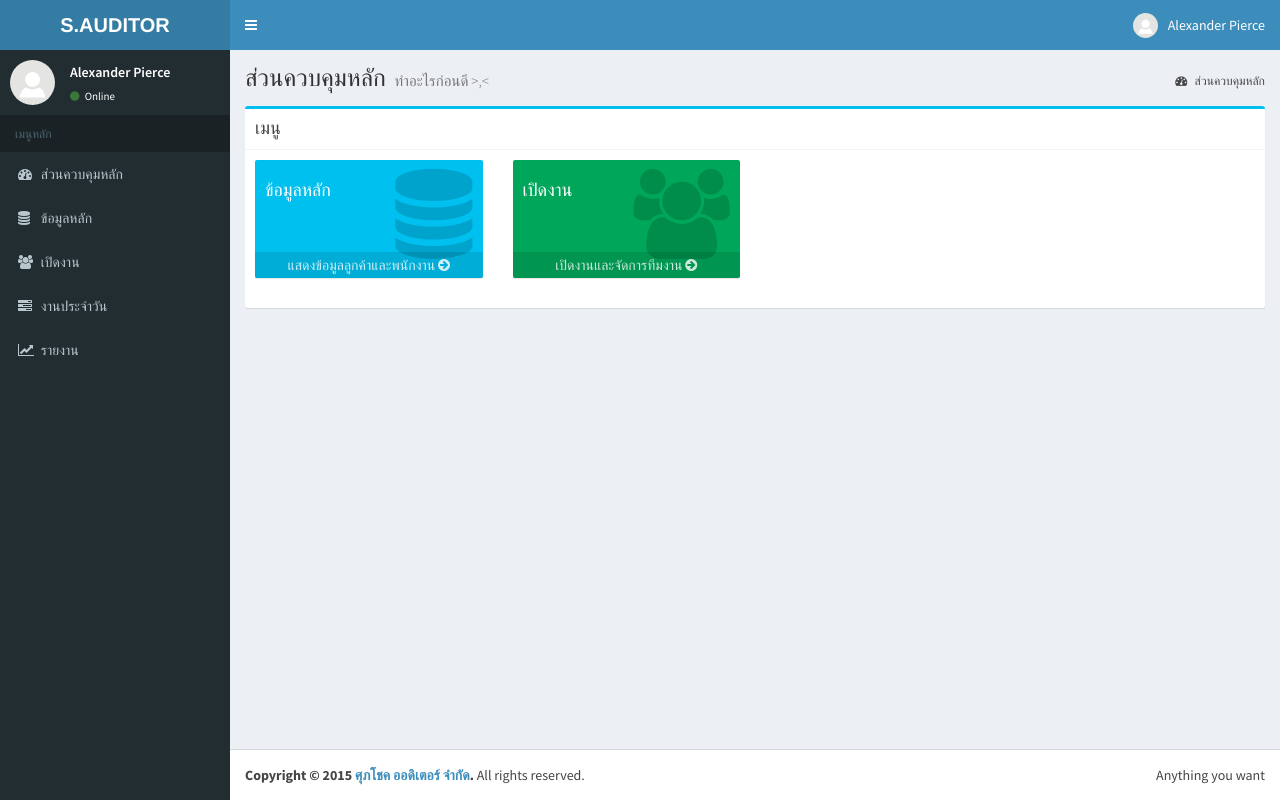
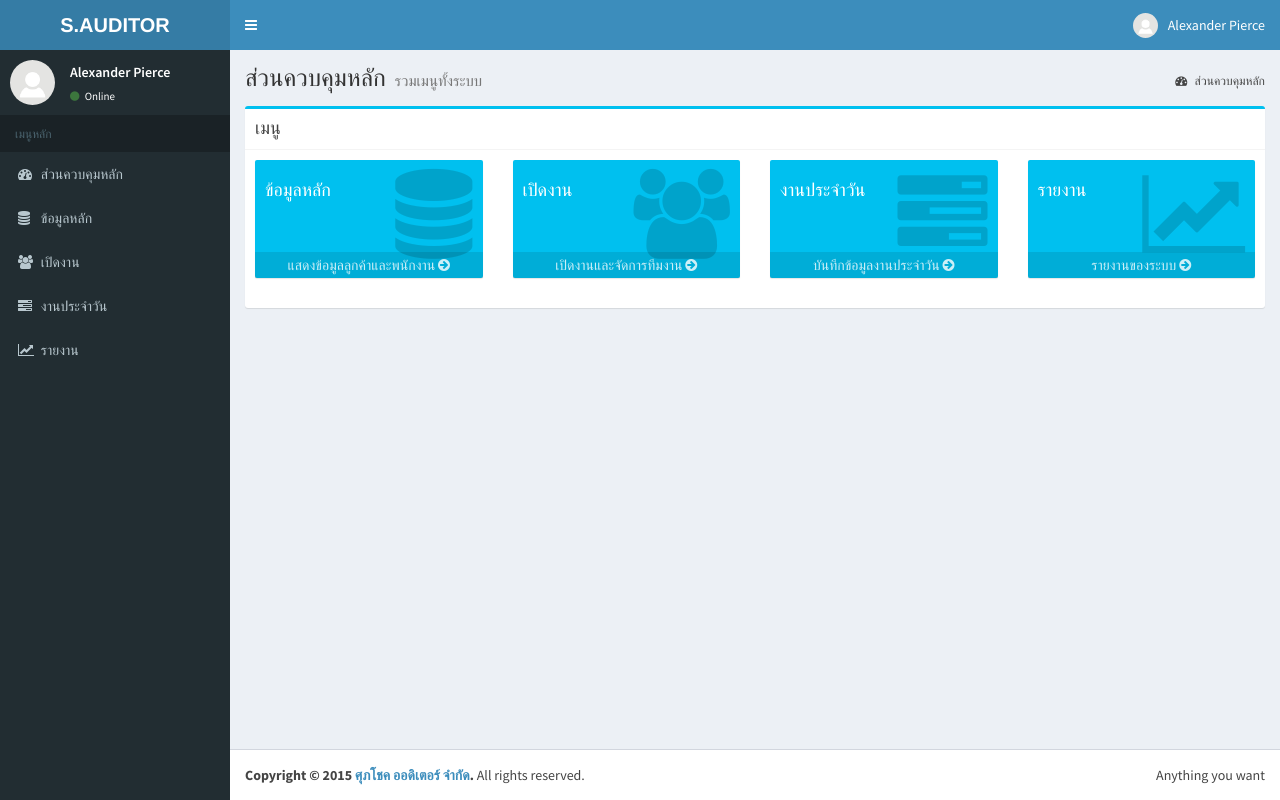
Before and after one commit to thesis-cpe/spch1, a PHP site: page /main-control.php in a window 1280 px wide. Run offline with PHP 8.4, Linux system fonts and the light colour scheme; some libraries are stand-ins or nearby versions.

Commit message:
น.เมนูหลัก

```diff
--- a/index.php
+++ b/index.php
@@ -1,4 +1,4 @@
 <?php
 
- header( "location: main-data.php" );
+ header( "location: main-control.php" );
  exit(0);
--- a/main-control.php
+++ b/main-control.php
@@ -74,7 +74,7 @@ scratch. This page gets rid of all links and provides the needed markup only.
                 <section class="content-header">
                     <h1>
                         ส่วนควบคุมหลัก
-                        <small>ทำอะไรก่อนดี >,<</small>
+                        <small>รวมเมนูทั้งระบบ</small>
                     </h1>
                     <ol class="breadcrumb">
                         <li><a href="#"><i class="fa fa-dashboard"></i> ส่วนควบคุมหลัก</a></li>
@@ -93,7 +93,9 @@ scratch. This page gets rid of all links and provides the needed markup only.
                         </div>
                         <!-- /.box-header -->
                         <div class="box-body">
+
                             <div class="row">
+                                <!--ข้อมูลหลัก-->
                                 <div class="col-sm-3">
                                     <div class="small-box bg-aqua">
                                         <div class="inner">
@@ -104,13 +106,14 @@ scratch. This page gets rid of all links and provides the needed markup only.
                                         <div class="icon">
                                             <i class="fa fa-database"></i>
                                         </div>
-                                        <a href="#" class="small-box-footer">
+                                        <a href="main-data.php" class="small-box-footer">
                                             แสดงข้อมูลลูกค้าและพนักงาน <i class="fa fa-arrow-circle-right"></i>
                                         </a>
                                     </div>
                                 </div>
+                                <!--เปิดงาน-->
                                 <div class="col-sm-3">
-                                    <div class="small-box bg-green">
+                                    <div class="small-box bg-aqua">
                                         <div class="inner">
                                             <h4>เปิดงาน</h4>
 
@@ -124,6 +127,39 @@ scratch. This page gets rid of all links and provides the needed markup only.
                                         </a>
                                     </div>
                                 </div>
+                                <!--งานประจำวัน-->
+                                 <div class="col-sm-3">
+                                    <div class="small-box bg-aqua">
+                                        <div class="inner">
+                                            <h4>งานประจำวัน</h4>
+
+                                           <p>&nbsp;</p>
+                                        </div>
+                                        <div class="icon">
+                                            <i class="fa fa-tasks"></i>
+                                        </div>
+                                        <a href="daily-work.php" class="small-box-footer">
+                                            บันทึกข้อมูลงานประจำวัน <i class="fa fa-arrow-circle-right"></i>
+                                        </a>
+                                    </div>
+                                </div>
+                                <!--รายงาน-->
+                                <div class="col-sm-3">
+                                    <div class="small-box bg-aqua">
+                                        <div class="inner">
+                                            <h4>รายงาน</h4>
+
+                                           <p>&nbsp;</p>
+                                        </div>
+                                        <div class="icon">
+                                            <i class="fa fa-line-chart"></i>
+                                        </div>
+                                        <a href="#" class="small-box-footer">
+                                            รายงานของระบบ <i class="fa fa-arrow-circle-right"></i>
+                                        </a>
+                                    </div>
+                                </div>
+
                             </div>
                         </div>
                         <!-- /.box-body -->
```
